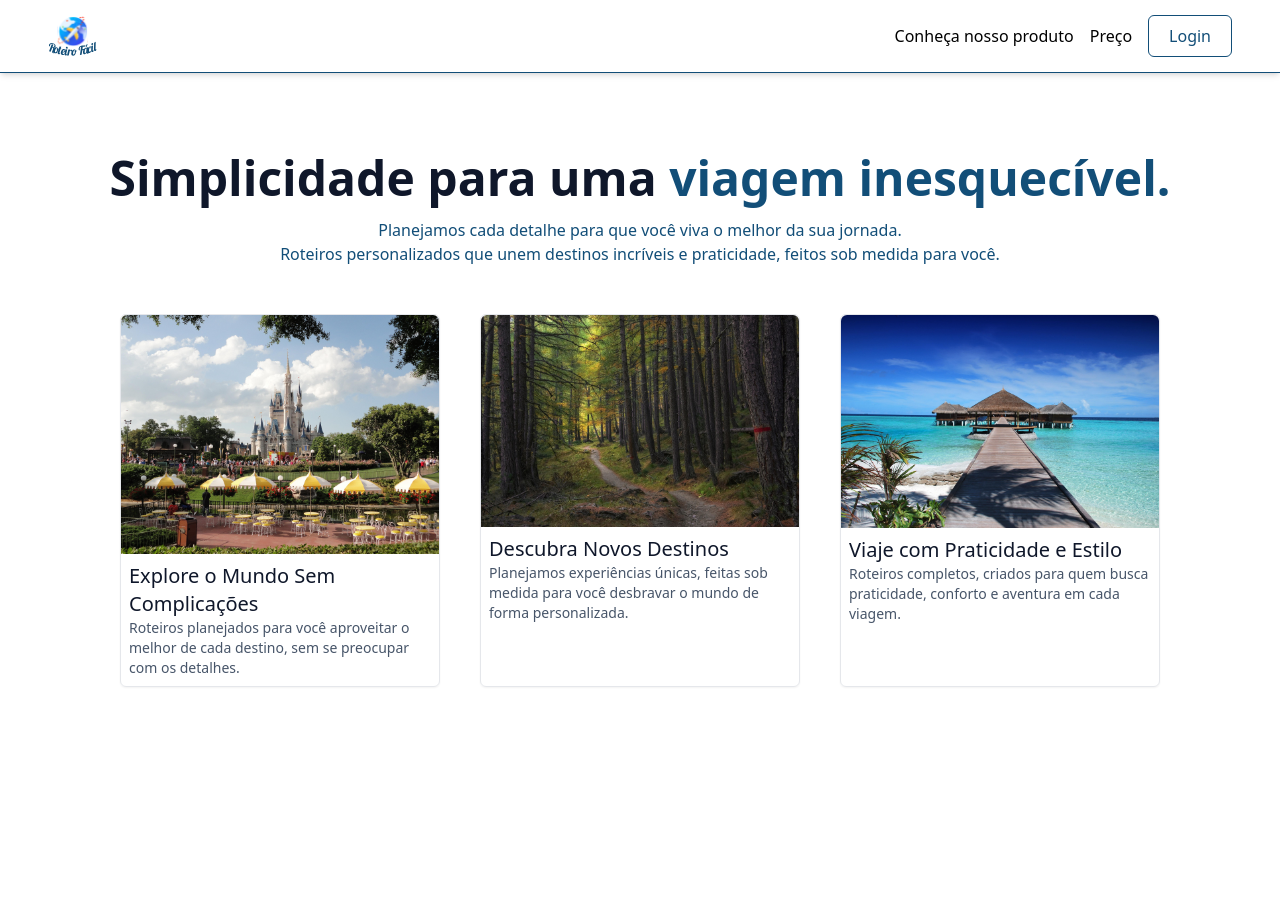
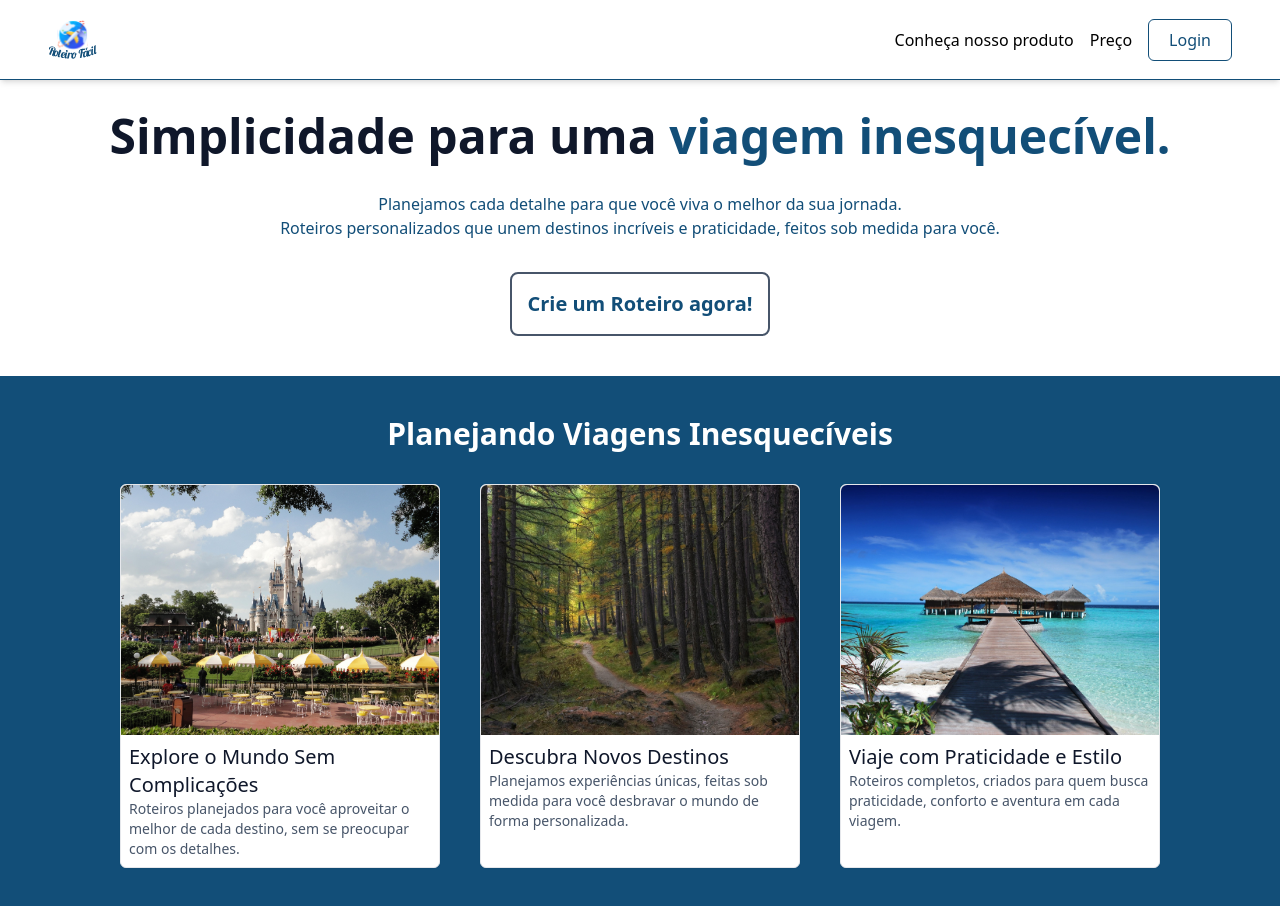
Before and after one commit to Caduzinhok/roteiro-facil, a Next.js app in the folder frontend/: page / in a window 1280 px wide. Before the commit the page ends 800 px from the top, so only its background shows below. Built offline with nearby package versions, Linux system fonts and the light colour scheme.

Commit message:
feat: building landing page

```diff
--- a/frontend/src/app/page.tsx
+++ b/frontend/src/app/page.tsx
@@ -21,17 +21,28 @@ const cards = [
 
 export default function Home() {
   return (
-    <div className="flex flex-col w-screen h-screen">
+    <div className="flex flex-col w-full max-w-screen">
       <Navbar />
-      <div className="flex flex-col w-full h-full items-center justify-center gap-4">
+      <div className="flex flex-col w-full h-full items-center justify-center gap-10 mt-8">
+        <div className="flex flex-col gap-8 items-center">
           <h1 className="text-5xl font-bold text-slate-900">
             Simplicidade para uma <span className="text-primary">viagem inesquecível.</span>
           </h1>
           <p className="text-md font-medium text-primary text-center">
             Planejamos cada detalhe para que você viva o melhor da sua jornada. <br /> Roteiros personalizados que unem destinos incríveis e praticidade, feitos sob medida para você.
           </p>
+          <div>
+            <button className="px-4 py-4 border-2 border-slate-600 rounded-lg font-semibold text-xl text-primary transition-transform duration-75 hover:bg-primary hover:text-white">
+              Crie um Roteiro agora!
+            </button>
+          </div>
+        </div>
 
-        <div className="flex gap-10 py-8">
+        <div className="bg-primary w-full py-10 space-y-8">
+          <h2 className="text-3xl font-semibold text-white text-center">
+            Planejando Viagens Inesquecíveis
+          </h2>
+          <div className="flex gap-10 justify-center">
             {cards.map((card) => {
               return (
                 <Card
@@ -44,6 +55,8 @@ export default function Home() {
             })}
           </div>
         </div>
+
+      </div>
     </div>
   );
 }
--- a/frontend/src/components/card.tsx
+++ b/frontend/src/components/card.tsx
@@ -7,14 +7,15 @@ interface CardProps {
 }
 export default function Card({ image, destination, description }: CardProps) {
     return (
-        <div className="flex flex-col w-full max-w-80 border shadow-sm rounded-md">
-            <Image
-                src={image}
-                alt={destination}
-                width={100}
-                height={100}
-                layout="responsive"
-                className="object-cover rounded-t-md" />
+        <div className="flex flex-col bg-white w-full max-w-80 border shadow-sm rounded-md transition-transform hover:-translate-y-4 duration-500 ease-in-out">
+            <div className="w-full h-[250px]">
+                <Image
+                    src={image}
+                    alt={destination}
+                    width={400}
+                    height={250}
+                    className="object-cover w-full h-full rounded-t-md" />
+            </div>
             <div className="px-2 py-2 py">
                 <h2 className="text-xl text-slate-900">
                     {destination}
--- a/frontend/src/components/navbar.tsx
+++ b/frontend/src/components/navbar.tsx
@@ -1,3 +1,4 @@
+import Link from "next/link";
 import Logo from "./logo";
 
 export default function Navbar() {
@@ -5,15 +6,17 @@ export default function Navbar() {
         <nav className="flex items-center justify-between px-12 h-20 border-b border-primary shadow-md">
             <Logo />
             <div className="flex gap-4 items-center">
-                <div>
+                <span className="hover:text-primary hover:cursor-pointer">
                     Conheça nosso produto
-                </div>
-                <div>
+                </span>
+                <span className="hover:text-primary hover:cursor-pointer">
                     Preço
-                </div>
+                </span>
 
                 <button className="px-5 py-2 border border-primary text-primary rounded-md hover:bg-primary hover:text-white ">
-                    Login
+                    <Link href="/login">
+                        Login
+                    </Link>
                 </button>
             </div>
         </nav>
```
Lines whose indentation alone changed are shown as unchanged.
